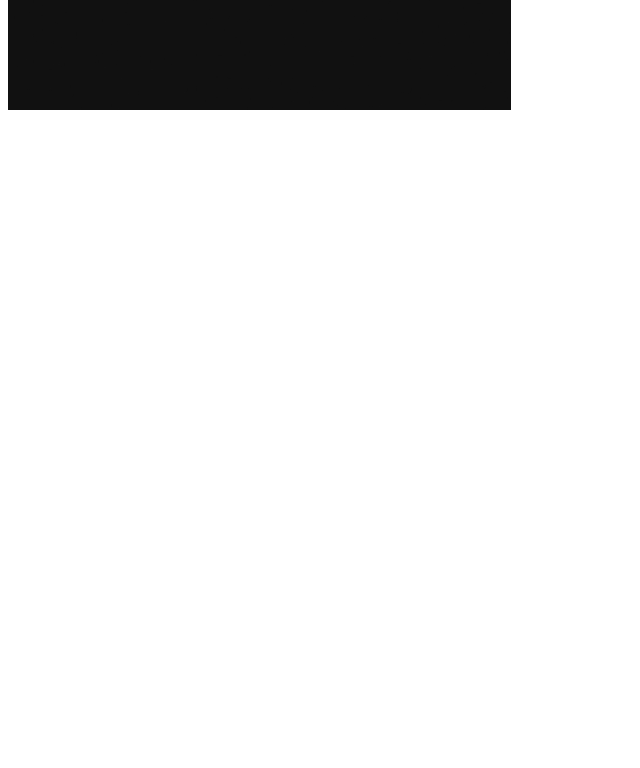
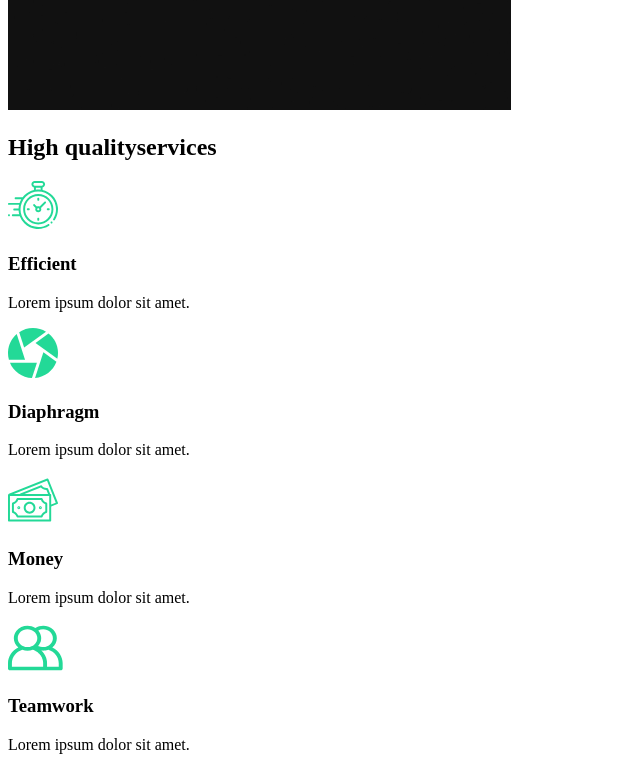
Before and after one commit to Azzzizzz/react-capture-website, a React (Create React App) app: page / in a window 1280 px wide. Shown: the part 920-1688 px from the top of the page, without its empty margins (0-640 px from the left). Before the commit the page ends 1042 px from the top, so only its background shows below. Built offline with nearby package versions, Linux system fonts and the light colour scheme.

Commit message:
3. Services Section

```diff
--- a/public/index.html
+++ b/public/index.html
@@ -14,7 +14,7 @@
       manifest.json provides metadata used when your web app is installed on a
       user's mobile device or desktop. See https://developers.google.com/web/fundamentals/web-app-manifest/
     -->
-    <link rel="manifest" href="%PUBLIC_URL%/manifest.json" />
+    <!-- <link rel="manifest" href="%PUBLIC_URL%/manifest.json" /> -->
     <!--
       Notice the use of %PUBLIC_URL% in the tags above.
       It will be replaced with the URL of the `public` folder during the build.
--- a/src/components/AboutSection.js
+++ b/src/components/AboutSection.js
@@ -24,7 +24,7 @@
         <button>Contact Us</button>
       </div>
       <div className="image">
-        <img src={home1} alt="" />
+        <img src={home1} alt="cameraman" />
       </div>
     </div>
   );
--- /dev/null
+++ b/src/components/ServicesSection.js
@@ -0,0 +1,51 @@
+import clock from "../img/clock.svg";
+import diaphragm from "../img/diaphragm.svg";
+import money from "../img/money.svg";
+import teamwork from "../img/teamwork.svg";
+import home2 from "../img/home2.png";
+const ServicesSection = () => {
+  return (
+    <div className="services">
+      <div className="description">
+        <h2>
+          High <span>quality</span>services
+        </h2>
+        <div className="cards">
+          <div className="card">
+            <div className="icon">
+              <img src={clock} alt="icon" />
+              <h3>Efficient</h3>
+            </div>
+            <p>Lorem ipsum dolor sit amet.</p>
+          </div>
+          <div className="card">
+            <div className="icon">
+              <img src={diaphragm} alt="icon" />
+              <h3>Diaphragm</h3>
+            </div>
+            <p>Lorem ipsum dolor sit amet.</p>
+          </div>
+          <div className="card">
+            <div className="icon">
+              <img src={money} alt="icon" />
+              <h3>Money</h3>
+            </div>
+            <p>Lorem ipsum dolor sit amet.</p>
+          </div>
+          <div className="card">
+            <div className="icon">
+              <img src={teamwork} alt="icon" />
+              <h3>Teamwork</h3>
+            </div>
+            <p>Lorem ipsum dolor sit amet.</p>
+          </div>
+        </div>
+      </div>
+      <div className="image">
+        <img src={home2} alt="camera" />
+      </div>
+    </div>
+  );
+};
+
+export default ServicesSection;
--- a/src/pages/AboutUs.js
+++ b/src/pages/AboutUs.js
@@ -1,6 +1,13 @@
 import AboutSection from "../components/AboutSection";
+import ServicesSection from "../components/ServicesSection";
+
 const AboutUs = () => {
-  return <AboutSection />;
+  return (
+    <>
+      <AboutSection />
+      <ServicesSection />
+    </>
+  );
 };
 
 export default AboutUs;
```
